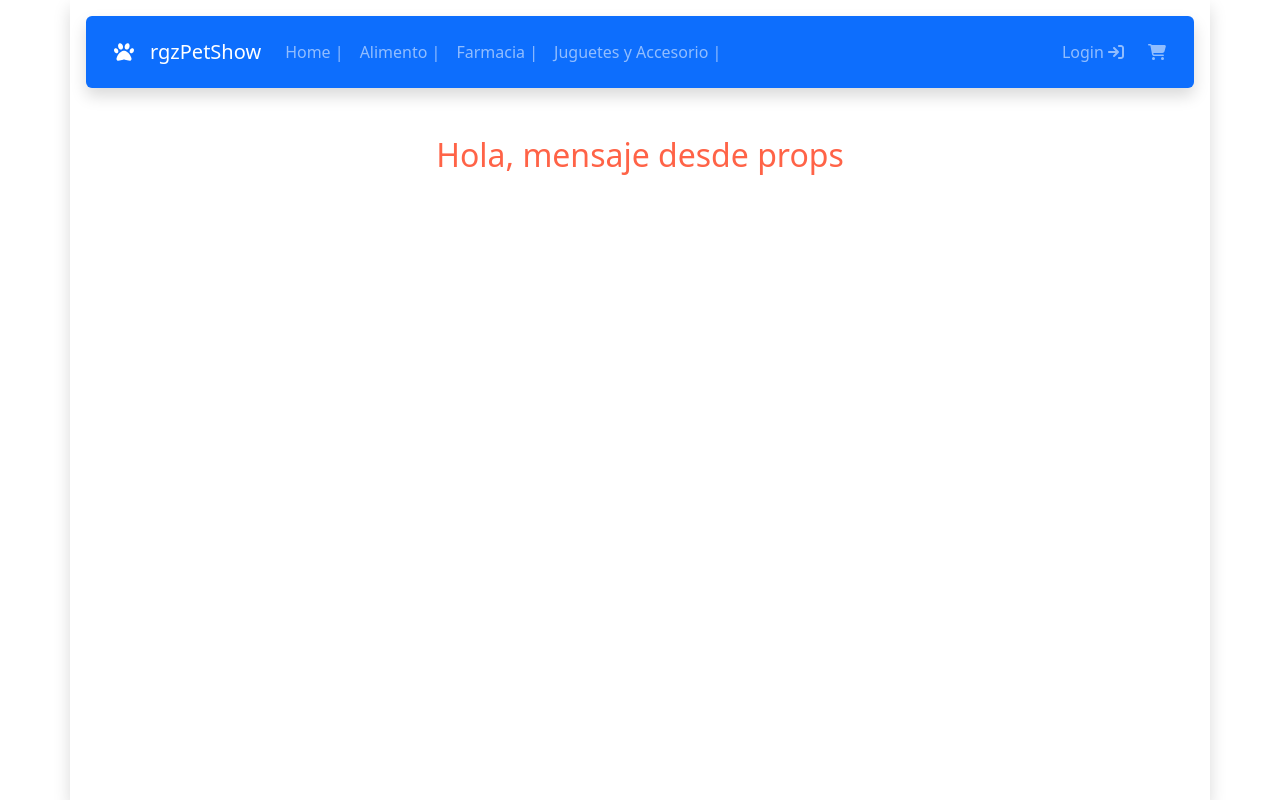
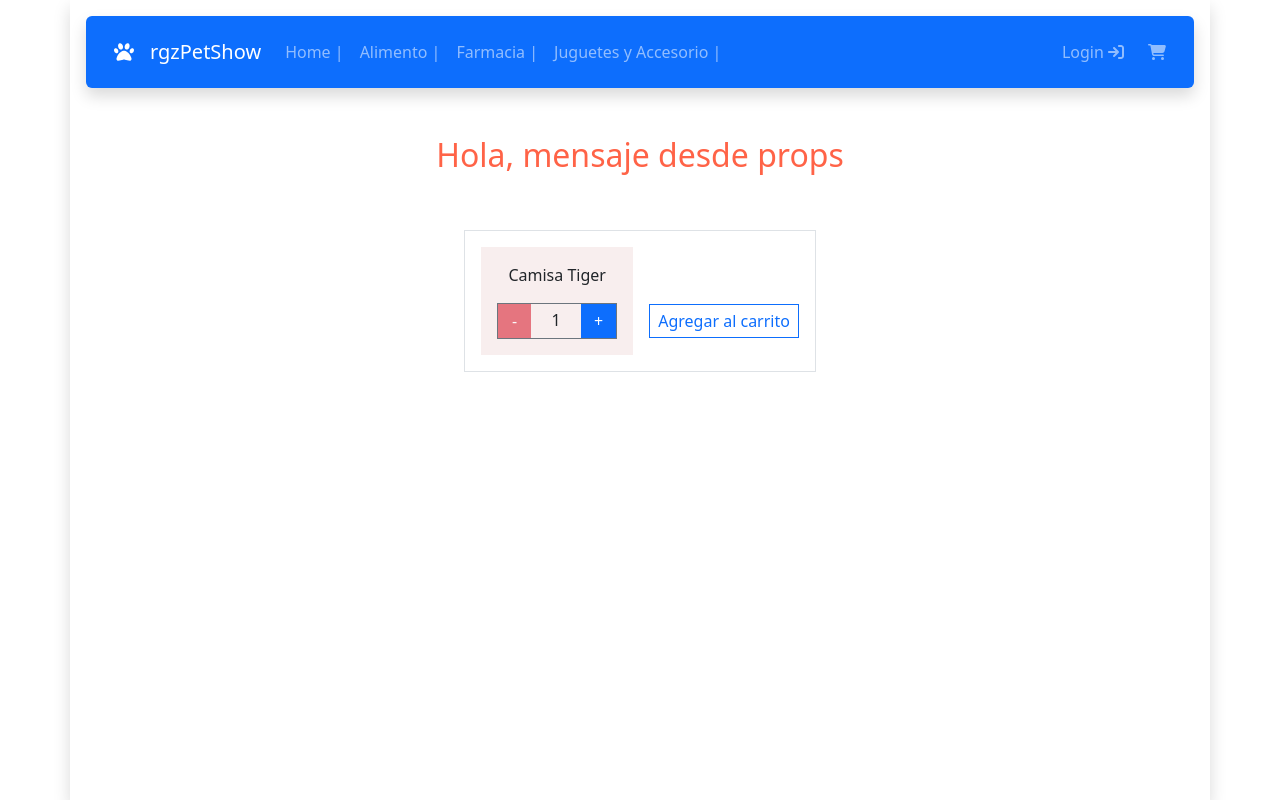
Before and after one commit to arabootcamp/rgzpetshop-rodriguez, a React (Create React App) app: page / in a window 1280 px wide. Built offline with nearby package versions, Linux system fonts and the light colour scheme.

Commit message:
desafio 4 - Contador con boton

```diff
--- a/package.json
+++ b/package.json
@@ -16,6 +16,8 @@
     "react-dom": "^18.1.0",
     "react-scripts": "5.0.1",
     "sass": "^1.52.3",
+    "sweetalert2": "^11.4.18",
+    "sweetalert2-react-content": "^5.0.0",
     "web-vitals": "^2.1.4"
   },
   "scripts": {
--- /dev/null
+++ b/src/components/ItemCount/index.jsx
@@ -0,0 +1,53 @@
+import React, { useState } from 'react';
+import Swal from 'sweetalert2'
+//import withReactContent from 'sweetalert2-react-content'
+import styles from './styles.module.scss';
+
+const ItemCount = ({handleAdd, initial, stock}) => {
+
+  const [count, setCount] = useState(initial);
+
+  const onDecrement = () => {
+
+    let newCount=count - 1;
+    if(newCount === 1){
+      Swal.fire({
+        icon: 'warning',
+        title: `Contador`,
+        text: `El contador es igual a la cantidad mínima 1`,
+      })
+    }
+    setCount(newCount);
+  }
+
+  const onAdd = () => {
+
+    let newCount = count + 1;
+    if (newCount === stock) {
+      Swal.fire({
+        icon: 'warning',
+        title: `Contador`,
+        text: `El contador es igual a la cantidad máxima, es decir igual al stock ${stock}`,
+      })
+    }
+    setCount(newCount);
+  }
+
+
+  return (
+    <div className='d-inline-block mt-5 p-3 border'>
+      <div className={`${styles.bg_gray} d-inline-block p-3 me-sm-3`}>
+        <p className="d-inline-block">Camisa Tiger</p>
+        <br/>
+        <div className='d-inline-block border border-secondary'>
+          <button type="button" onClick={onDecrement} className={`${styles.width_33} btn btn-danger py-1 rounded-0`} disabled={(count===1? true:false)}>-</button>
+          <span className={`${styles.width_50} d-inline-block text-center `}>{count}</span>
+          <button type="button" onClick={onAdd} className={`${styles.width_33} btn btn-primary py-1 rounded-0`} disabled={(count === stock ? true : false)}>+</button>
+        </div>
+      </div>
+      <button type="button" onClick={() => handleAdd(count)} className="d-block d-sm-inline-block btn btn-outline-primary py-1 px-2 rounded-0">Agregar al carrito</button>
+    </div>
+  );
+}
+
+export default ItemCount;
--- /dev/null
+++ b/src/components/ItemCount/styles.module.scss
@@ -0,0 +1,15 @@
+.width{
+  &_33 {
+    min-width: 33px;
+  }
+
+  &_50 {
+    min-width: 50px;
+  }
+}
+
+.bg{
+  &_gray{
+    background-color: rgb(248, 238, 238);
+  }
+}
--- a/src/containers/ItemListContainer/index.jsx
+++ b/src/containers/ItemListContainer/index.jsx
@@ -1,10 +1,23 @@
 import styles from './styles.module.scss';
 import React from 'react';
+import ItemCount from '../../components/ItemCount';
+import Swal from 'sweetalert2'
+//import withReactContent from 'sweetalert2-react-content'
 
 const ItemListContainer = ({ greeting }) => {
+
+  const handleAdd = count => {
+    Swal.fire({
+      icon: 'success',
+      title: `Carrito`,
+      text: `Se agrego el producto al carrito, cantidad: ${count}`,
+    })
+  }
+
   return (
-    <div>
+    <div className='text-center'>
       <h2 className={`${styles.color_tomato} mt-5 text-center`}>{greeting}</h2>
+      <ItemCount handleAdd={handleAdd} initial={1} stock={5}/>
     </div>
   );
 }
```
Also changed, not shown: 2 other files (tests, documents, lock files or other folders).
